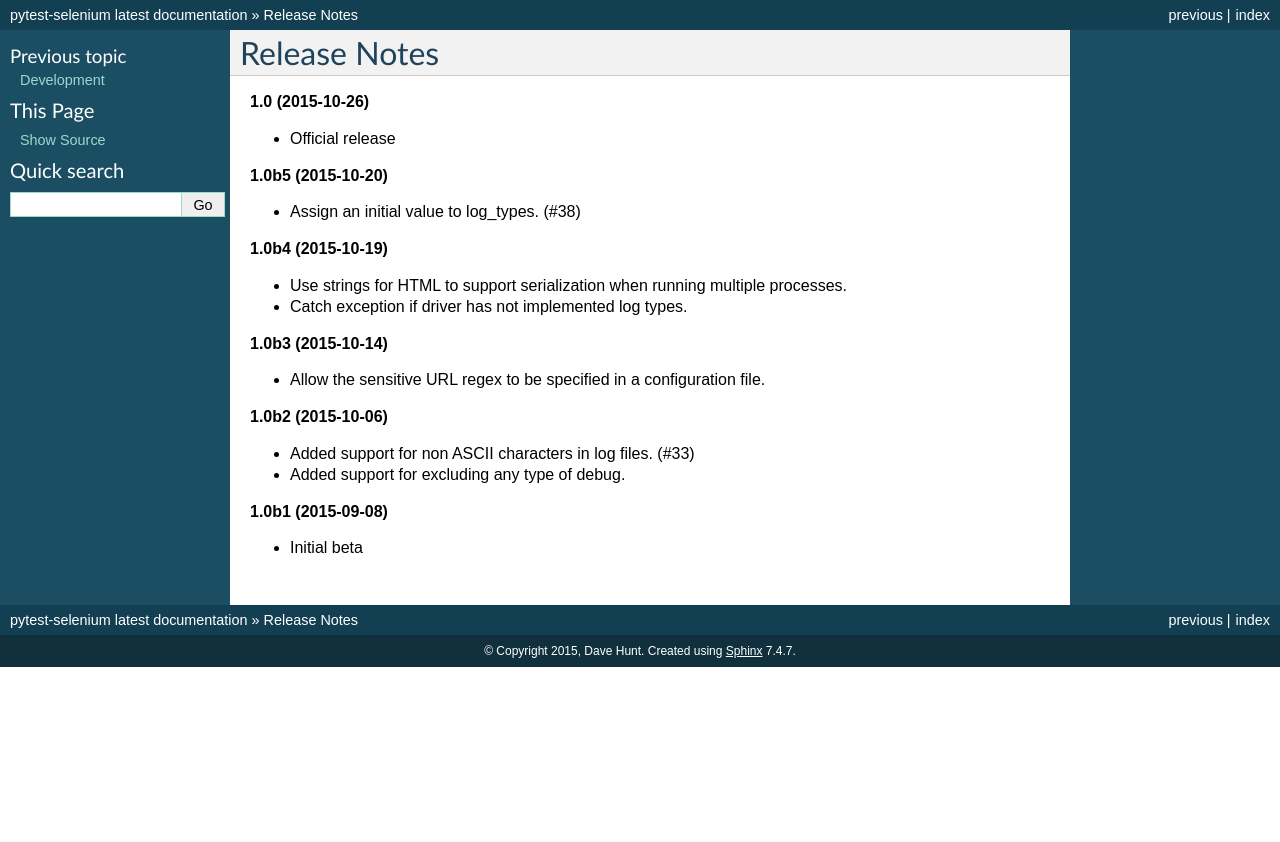
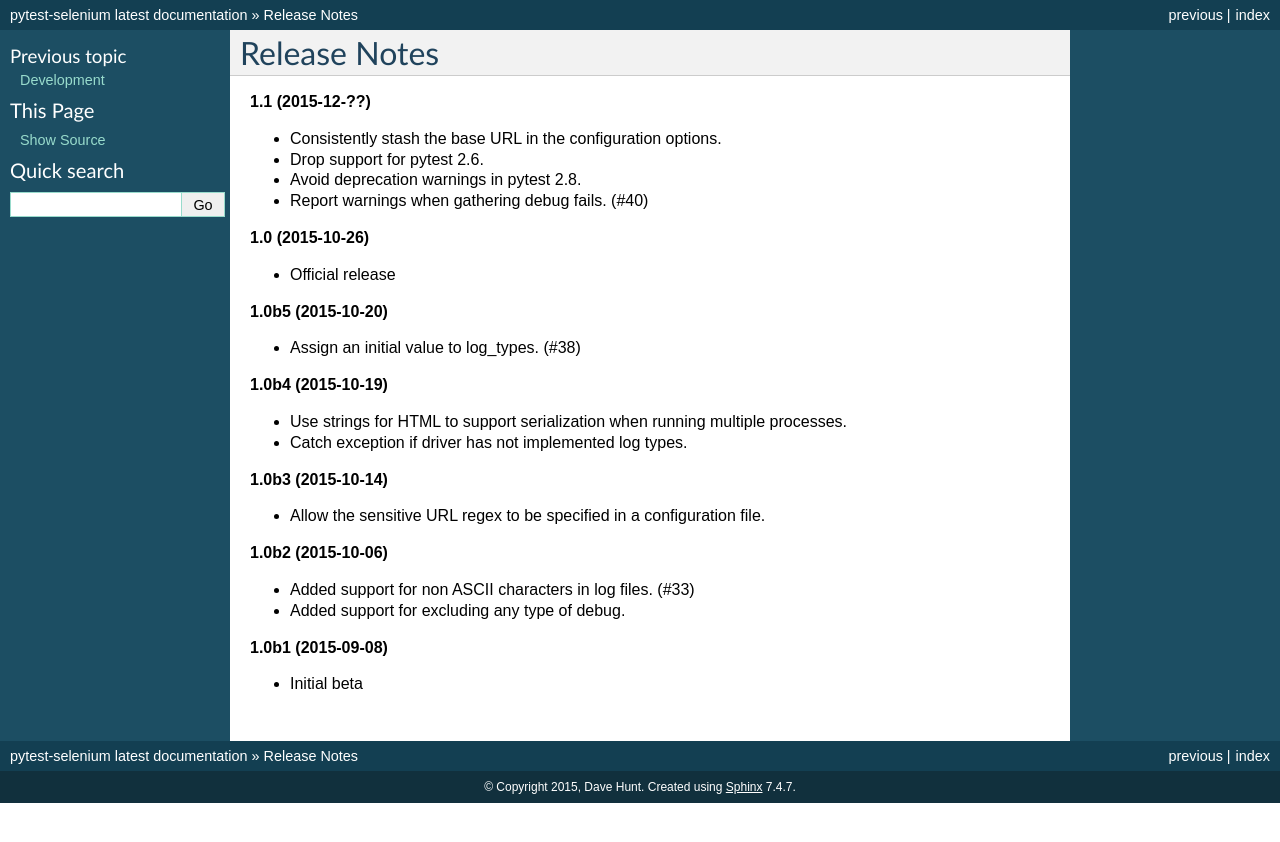
Before and after one commit to pytest-dev/pytest-selenium, a Sphinx documentation site: the page built from docs/news.rst, in a window 1280 px wide. Shown: the top 842 px of the page. Built offline with Sphinx 7.4.7, drawn with Linux system fonts in a browser that asks for light colours.

Commit message:
Bumping version to 1.1 and updating release notes

```diff
--- a/docs/news.rst
+++ b/docs/news.rst
@@ -1,5 +1,12 @@
 Release Notes
 =============
+
+**1.1 (2015-12-??)**
+
+* Consistently stash the base URL in the configuration options.
+* Drop support for pytest 2.6.
+* Avoid deprecation warnings in pytest 2.8.
+* Report warnings when gathering debug fails. (#40)
 
 **1.0 (2015-10-26)**
 
--- a/setup.py
+++ b/setup.py
@@ -1,7 +1,7 @@
 from setuptools import setup
 
 setup(name='pytest-selenium',
-      version='1.0',
+      version='1.1',
       description='pytest plugin for Selenium',
       long_description=open('README.rst').read(),
       author='Dave Hunt',
```
